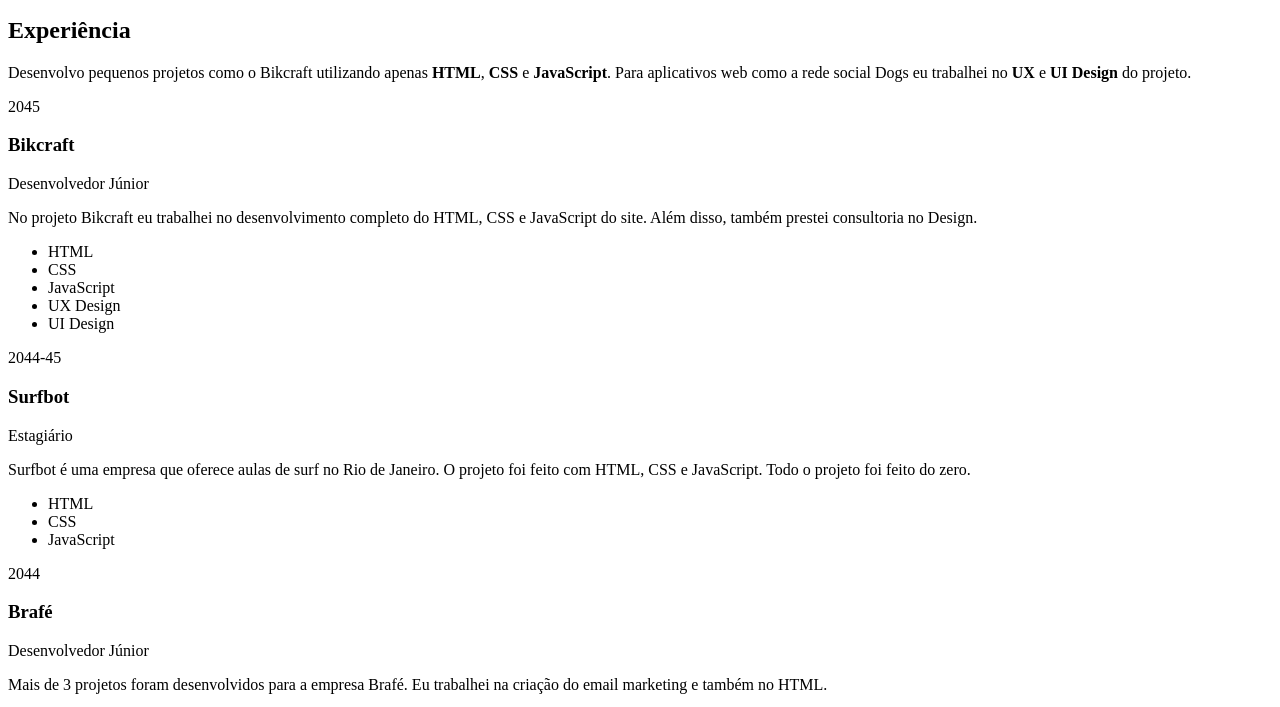
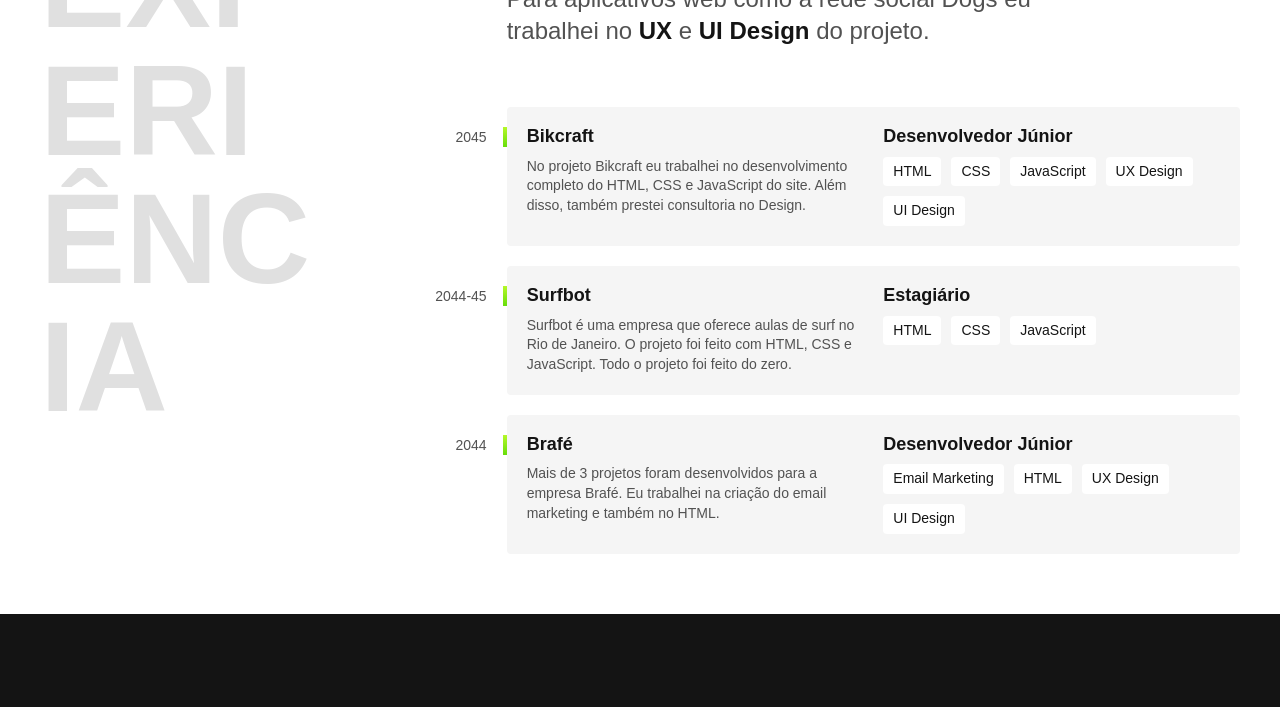
Before and after one commit to HenriquePetry/portfolioORIGAMID.github.io, a plain HTML site: page index.html in a window 1280 px wide. Shown: the part 844-1551 px from the top of the page. Drawn offline with Linux system fonts and the light colour scheme.

Commit message:
atualizado link do css

```diff
--- a/index.html
+++ b/index.html
@@ -6,7 +6,7 @@
   <meta name="viewport" content="width=device-width, initial-scale=1.0">
   <title>Lobo - Desenvolvedor e Designer</title>
   <meta name="description" content="Desenvolvedor Front End e UX/UI Designer Localizado no Rio de Janeiro">
-  <link rel="stylesheet" href="css\syle.giymin.css">
+  <link rel="stylesheet" href="css\syle.min.css">
 </head>
 
 <body>
@@ -34,7 +34,8 @@
     <div>
       <p class="experiencia-texto">Desenvolvo pequenos projetos como o Bikcraft utilizando apenas <strong>HTML</strong>,
         <strong>CSS</strong> e <strong>JavaScript</strong>. Para aplicativos web como a rede social Dogs eu trabalhei no
-        <strong>UX</strong> e <strong>UI Design</strong> do projeto.</p>
+        <strong>UX</strong> e <strong>UI Design</strong> do projeto.
+      </p>
 
       <div class="empresa">
         <span class="empresa-ano">2045</span>
```
